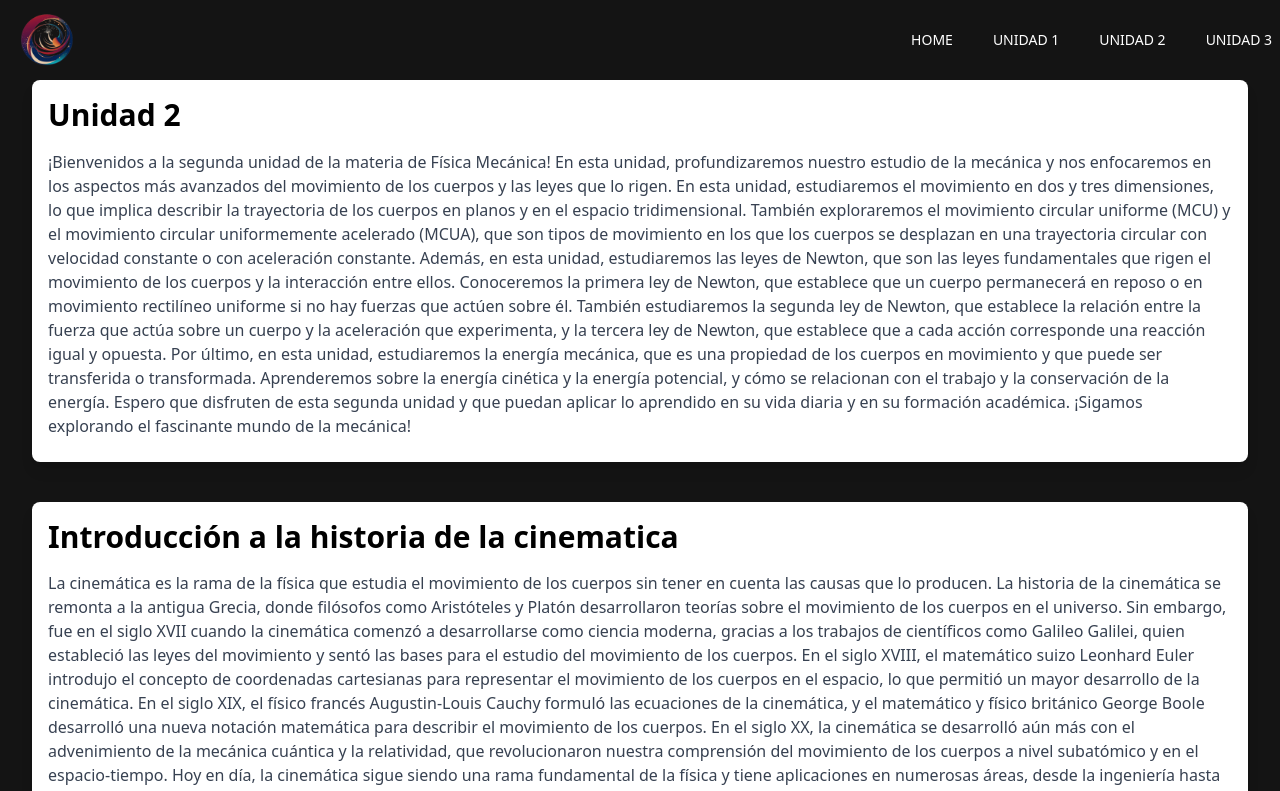
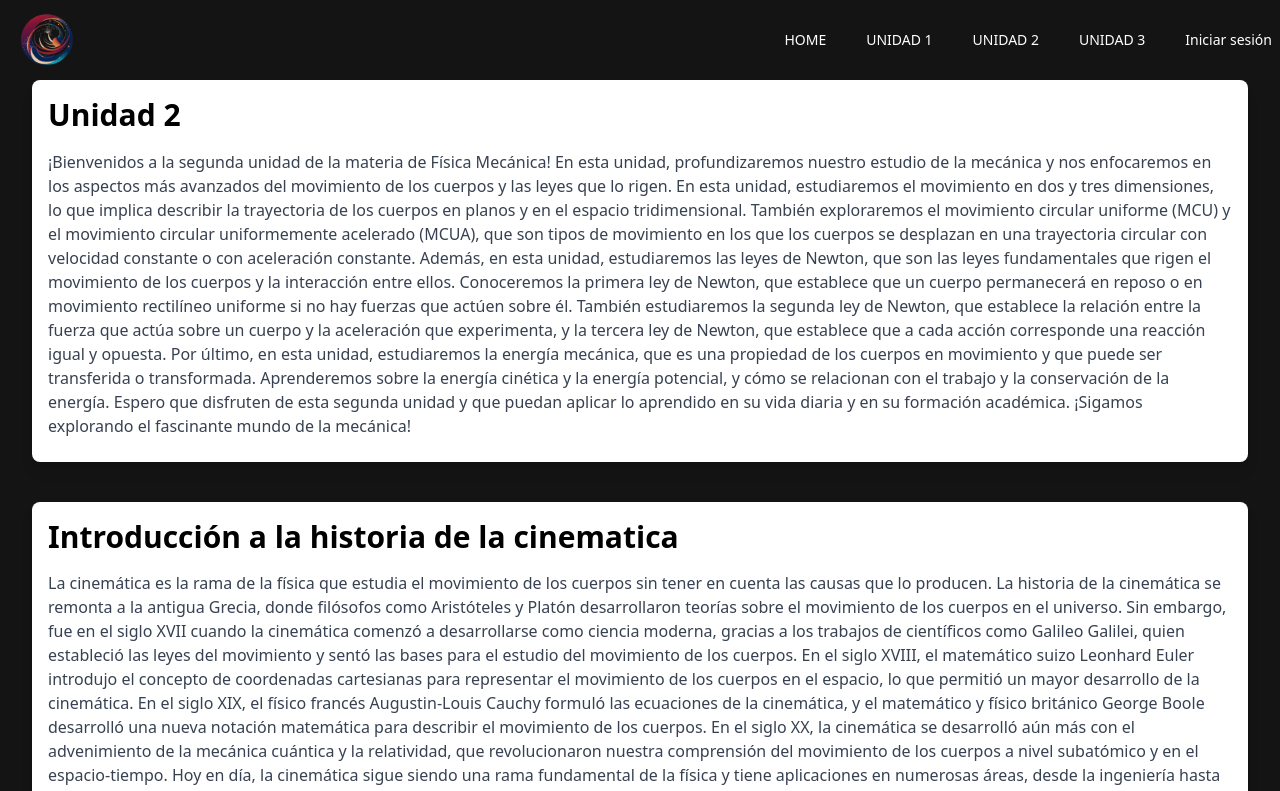
Before and after one commit to JohanLeon0914/ova, a Next.js app: page /segundaUnidad in a window 1280 px wide. Shown: the top 791 px of the page. Built offline with nearby package versions, Linux system fonts and the light colour scheme; no server answers.

Commit message:
agregando inicio de sesion firebase

```diff
--- a/components/Header.tsx
+++ b/components/Header.tsx
@@ -2,10 +2,15 @@ import Image from "next/image";
 import Link from "next/link";
 import React, { useState, useEffect } from "react";
 import { AiOutlineMenu, AiOutlineClose, AiOutlineMail } from "react-icons/ai";
+import { onAuthStateChanged, User, signOut } from "firebase/auth";
+import { auth } from "../firebaseconfig";
+import { signInWithPopup, GoogleAuthProvider } from "firebase/auth";
+import Swal from "sweetalert2";
 
 function Navbar() {
   const [nav, setNav] = useState(false);
   const [isScrolled, setIsScrolled] = useState(false);
+  const [user, setUser] = useState<User | null>(null);
 
   useEffect(() => {
     const handleScroll = () => {
@@ -21,16 +26,56 @@ function Navbar() {
     };
   }, []);
 
+  useEffect(() => {
+    const unsubscribe = onAuthStateChanged(auth, (user) => {
+      setUser(user);
+    });
+
+    return () => unsubscribe();
+  }, []);
+
+  const handleLogout = () => {
+    signOut(auth)
+      .then(() => {
+      })
+      .catch((error) => {
+        console.log("Error al cerrar sesión:", error);
+      });
+  };
+
+  const handleLogin = async () => {
+    const provider = new GoogleAuthProvider();
+    try {
+      // Inicia sesión con Google
+      await signInWithPopup(auth, provider);
+      Swal.fire({
+        icon: 'success',
+        title: '¡Sesión iniciada correctamente!',
+        text: 'Bienvenido'
+      });
+    } catch (error) {
+      console.error("Error al iniciar sesión", error);
+    }
+  };
 
   const handleNav = () => {
     setNav(!nav);
   };
 
   return (
-    <div className={`fixed w-full h-20 z-[100] ${isScrolled && "shadow-xl bg-[#141414]" }`}>
+    <div
+      className={`fixed w-full h-20 z-[100] ${
+        isScrolled && "shadow-xl bg-[#141414]"
+      }`}
+    >
       <div className="flex justify-between items-center w-full h-full px-2 2xl:px-16">
-        <Link href='#home'>
-          <Image src="/images/logo_ova_png.png" alt="/" width="85" height="50" />
+        <Link href="#home">
+          <Image
+            src="/images/logo_ova_png.png"
+            alt="/"
+            width="85"
+            height="50"
+          />
         </Link>
         <div>
           <ul className="hidden md:flex">
@@ -55,6 +100,19 @@ function Navbar() {
                 Unidad 3{" "}
               </li>
             </Link>
+            {user ? (
+              <li className="ml-10 text-sm uppercase hover:border-b">
+                <button onClick={handleLogout}>Cerrar sesión</button>
+              </li>
+            ) : (
+              <li className="ml-10 text-sm uppercase hover:border-b">
+                <button
+                  onClick={handleLogin}
+                >
+                  Iniciar sesión
+                </button>
+              </li>
+            )}
           </ul>
           <div onClick={handleNav} className="md:hidden cursor-pointer p-5">
             <AiOutlineMenu size={25} />
@@ -63,7 +121,9 @@ function Navbar() {
       </div>
 
       <div
-        className={nav ? "md:hidden fixed left-0 top-0 w-full h-screen bg-black/70" : ""}
+        className={
+          nav ? "md:hidden fixed left-0 top-0 w-full h-screen bg-black/70" : ""
+        }
       >
         <div
           className={
@@ -74,8 +134,13 @@ function Navbar() {
         >
           <div>
             <div className="flex w-full items-center justify-between">
-              <Link href='/'>
-                <Image src="/images/logo_ova_png.png" alt="/" width="47" height="25" />
+              <Link href="/">
+                <Image
+                  src="/images/logo_ova_png.png"
+                  alt="/"
+                  width="47"
+                  height="25"
+                />
               </Link>
               <div
                 onClick={handleNav}
@@ -92,18 +157,43 @@ function Navbar() {
           </div>
           <div className="py-4 flex flex-col">
             <ul className="uppercase">
-            <Link href="/">
-                <li onClick={() => setNav(false)} className="py-4 text-sm"> Inicio </li>
+              <Link href="/">
+                <li onClick={() => setNav(false)} className="py-4 text-sm">
+                  {" "}
+                  Inicio{" "}
+                </li>
               </Link>
               <Link href="/primeraUnidad">
-                <li onClick={() => setNav(false)} className="py-4 text-sm"> Unidad 1 </li>
+                <li onClick={() => setNav(false)} className="py-4 text-sm">
+                  {" "}
+                  Unidad 1{" "}
+                </li>
               </Link>
               <Link href="/segundaUnidad">
-                <li onClick={() => setNav(false)} className="py-4 text-sm"> Unidad 2 </li>
+                <li onClick={() => setNav(false)} className="py-4 text-sm">
+                  {" "}
+                  Unidad 2{" "}
+                </li>
               </Link>
               <Link href="/terceraUnidad">
-                <li onClick={() => setNav(false)} className="py-4 text-sm"> Unidad 3 </li>
+                <li onClick={() => setNav(false)} className="py-4 text-sm">
+                  {" "}
+                  Unidad 3{" "}
+                </li>
               </Link>
+              {user ? (
+              <li className="py-4 text-sm">
+                <button onClick={handleLogout}>Cerrar sesión</button>
+              </li>
+            ) : (
+              <li className="py-4 text-sm">
+                <button
+                  onClick={handleLogin}
+                >
+                  Iniciar sesión
+                </button>
+              </li>
+            )}
             </ul>
           </div>
         </div>
--- /dev/null
+++ b/firebaseconfig.ts
@@ -0,0 +1,23 @@
+// Import the functions you need from the SDKs you need
+import { initializeApp, getApp, getApps } from 'firebase/app'
+import { getFirestore } from 'firebase/firestore'
+import { getAuth } from 'firebase/auth'
+// TODO: Add SDKs for Firebase products that you want to use
+// https://firebase.google.com/docs/web/setup#available-libraries
+
+// Your web app's Firebase configuration
+const firebaseConfig = {
+  apiKey: "AIzaSyDV_bMB0ie33M3OCcdBvBsIo8JiEgWvW4Y",
+  authDomain: "login-ova.firebaseapp.com",
+  projectId: "login-ova",
+  storageBucket: "login-ova.appspot.com",
+  messagingSenderId: "653690275448",
+  appId: "1:653690275448:web:a85e159eba8af892da4f8d"
+};
+
+// Initialize Firebase
+const app = initializeApp(firebaseConfig);
+const auth = getAuth();
+const db = getFirestore();
+
+export { auth, db }
--- a/package.json
+++ b/package.json
@@ -17,6 +17,7 @@
     "next": "13.3.1",
     "react": "18.2.0",
     "react-dom": "18.2.0",
+    "react-firebase-hooks": "^5.1.1",
     "react-icons": "^4.8.0",
     "react-quiz": "^2.2.0",
     "sweetalert2": "^11.7.5",
--- a/pages/_app.tsx
+++ b/pages/_app.tsx
@@ -1,6 +1,11 @@
 import '@/styles/globals.css'
 import type { AppProps } from 'next/app'
+import { useEffect } from 'react';
+import { onAuthStateChanged } from 'firebase/auth';
+import { auth } from '../firebaseconfig';
+import { useRouter } from 'next/router';
 
 export default function App({ Component, pageProps }: AppProps) {
+  const router = useRouter();
   return <Component {...pageProps} />
 }
--- a/pages/index.tsx
+++ b/pages/index.tsx
@@ -1,8 +1,11 @@
 /* eslint-disable @next/next/no-img-element */
-import Navbar from "@/components/Header";
 import Layout from "@/components/Layout";
 import Head from "next/head";
 import Link from "next/link";
+import { useRouter } from 'next/router';
+import { useEffect, useState } from "react";
+import { auth } from "../firebaseconfig";
+import { onAuthStateChanged, User, signOut } from "firebase/auth";
 
 export default function Home() {
   return (
--- a/pages/segundaUnidad/index.tsx
+++ b/pages/segundaUnidad/index.tsx
@@ -19,9 +19,39 @@ interface Definitions {
   definicion_ecuaciones_y_condiciones_iniciales: string;
   definicion_movimiento_partidcula_1D: string;
 }
+import { useEffect, useState } from "react";
+import { auth } from "../../firebaseconfig";
+import { onAuthStateChanged, User, signOut } from "firebase/auth";
+import Swal from "sweetalert2";
+import { signInWithPopup, GoogleAuthProvider } from "firebase/auth";
 
 export default function Index() {
   const definitions: Definitions = definitionsJson as Definitions;
+
+  const [user, setUser] = useState<User | null>(null);
+  useEffect(() => {
+    const unsubscribe = onAuthStateChanged(auth, (user) => {
+      setUser(user);
+    });
+
+    return () => unsubscribe();
+  }, []);
+
+  const handleLogin = async () => {
+    const provider = new GoogleAuthProvider();
+    try {
+      // Inicia sesión con Google
+      await signInWithPopup(auth, provider);
+      Swal.fire({
+        icon: 'success',
+        title: '¡Sesión iniciada correctamente!',
+        text: 'Bienvenido'
+      });
+      Swal
+    } catch (error) {
+      console.error("Error al iniciar sesión", error);
+    }
+  };
 
   return (
     <Layout>
@@ -338,12 +368,21 @@ export default function Index() {
                 ejercicios de práctica para fortalecer su comprensión de los
                 conceptos y su capacidad para aplicarlos.
               </p>
+              {!user ? (
+                <button
+                  onClick={handleLogin}
+                  className="inline-block bg-green-500 hover:bg-green-600 text-white font-bold py-2 px-4 rounded"
+                >
+                  Logueate para presentar el examen
+                </button>
+              ) : (
                 <Link
                   href="/segundaUnidad/examen"
                   className="inline-block bg-green-500 hover:bg-green-600 text-white font-bold py-2 px-4 rounded"
                 >
                   Ir al examen
                 </Link>
+              )}
             </div>
           </div>
         </section>
```
Also changed, not shown: 1 other file (tests, documents, lock files or other folders). Lines whose indentation alone changed are shown as unchanged.
